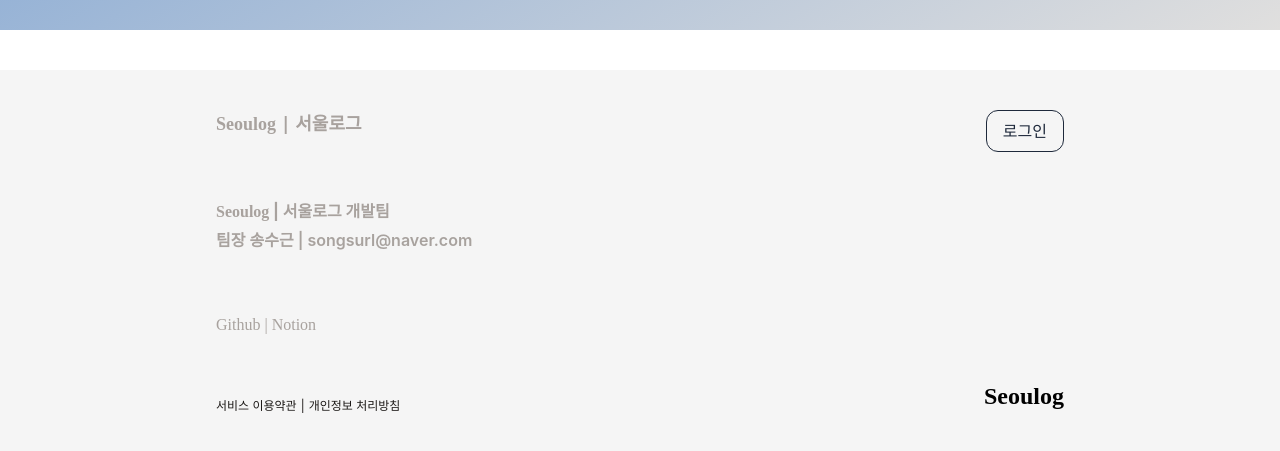
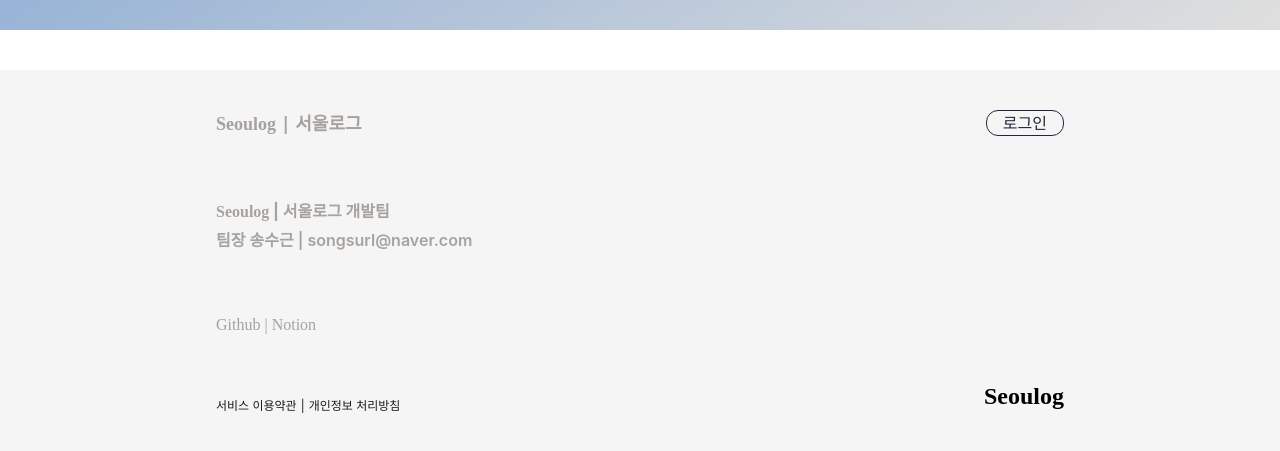
Before and after one commit to Seoulog/FE, a React (Create React App) app: page / in a window 1280 px wide. Shown: the part 730-1181 px from the top of the page. Built offline with nearby package versions, Linux system fonts and the light colour scheme; the HTML template or start-up script is replaced by a standard one.

Commit message:
remove : delete button component

```diff
--- a/src/components/ui/button/Button.tsx
+++ /dev/null
@@ -1,20 +0,0 @@
-import React from 'react';
-
-export interface Props {
-  className?: string;
-  onClick?: () => void;
-  children?: React.ReactNode;
-}
-
-const Button = ({ className, onClick, children }: Props) => {
-  return (
-    <button
-      className={`${className} p-2 w-fit hover:-translate-y-0.5 transition-all`}
-      onClick={onClick}
-    >
-      <span>{children}</span>
-    </button>
-  );
-};
-
-export default Button;
--- a/src/components/ui/footer/Footer.tsx
+++ b/src/components/ui/footer/Footer.tsx
@@ -1,12 +1,12 @@
 import React from 'react';
 
 import Logo from '../logo/Logo';
-import Button from '../button/Button';
 
 const Footer = () => {
   const onMoveClick = () => {
     window.location.href = '/login';
   };
+
   return (
     <footer className="w-full md:flex h-96 bg-neutral-100 justify-center items-center">
       <div className="w-full h-full flex flex-col md:flex-row justify-center items-center">
@@ -43,13 +43,13 @@
             <span>개인정보 처리방침</span>
           </div>
         </div>
-        <div className="pt-2 md:p-10 md:h-full flex flex-col justify-between items-end">
-          <Button
+        <div className="pt-2 md:p-10 md:h-full flex flex-col justify-between items-end p-2 w-fit hover:-translate-y-0.5 transition-all">
+          <button
             className="hidden md:flex rounded-xl text-slate-800 border border-slate-800 px-4 hover:bg-slate-800 hover:text-slate-200"
             onClick={onMoveClick}
           >
             로그인
-          </Button>
+          </button>
           <Logo />
         </div>
       </div>
--- a/src/components/ui/header/Header.tsx
+++ b/src/components/ui/header/Header.tsx
@@ -1,6 +1,5 @@
 import React, { useEffect, useState } from 'react';
 import Logo from '../logo/Logo';
-import Button from '../button/Button';
 
 const Header = () => {
   const [headerClass, setHeaderClass] = useState('fixed -top-16 z-50');
@@ -19,15 +18,22 @@
     };
   }, []);
 
+  const onMoveClick = () => {
+    window.location.href = '/login';
+  };
+
   return (
     <header
       className={`w-full hidden md:flex ${headerClass} transition-all h-16 bg-neutral-100 px-auto justify-center items-center drop-shadow-lg`}
     >
       <div className="w-full max-w-6xl flex justify-between items-center px-8">
         <Logo withKorean className="flex"></Logo>
-        <Button className="flex font-semibold">
+        <button
+          className="flex font-semibold p-2 w-fit hover:-translate-y-0.5 transition-all"
+          onClick={onMoveClick}
+        >
           이용하러 가기
-        </Button>
+        </button>
       </div>
     </header>
   );
--- a/src/pages/landing/MainScreen.tsx
+++ b/src/pages/landing/MainScreen.tsx
@@ -1,7 +1,6 @@
 import React from 'react';
 
 import Logo from '../../components/ui/logo/Logo';
-import Button from '../../components/ui/button/Button';
 import EmptyImg from '../../assets/empty_seoul.png';
 
 const MainScreen = () => {
@@ -23,12 +22,12 @@
             </p>
           </h2>
 
-          <Button
-            className="mt-10 border-2 border-slate-100 rounded-full text-xl font-bold px-6 text-slate-100 hover:bg-slate-100 hover:text-slate-950"
+          <button
+            className="mt-10 border-2 border-slate-100 rounded-full text-xl font-bold px-6 text-slate-100 hover:bg-slate-100 hover:text-slate-950 p-2 w-fit hover:-translate-y-0.5 transition-all"
             onClick={onMoveClick}
           >
             이용하러 가기
-          </Button>
+          </button>
         </div>
         <div className="h-fit md:w-2/3  md:h-full flex justify-center items-center">
           <div className="h-fit max-h-[calc(50vh)] md:max-h-none flex justify-items-center aspect-auto">
```
Also changed, not shown: 1 other file (tests, documents, lock files or other folders).
